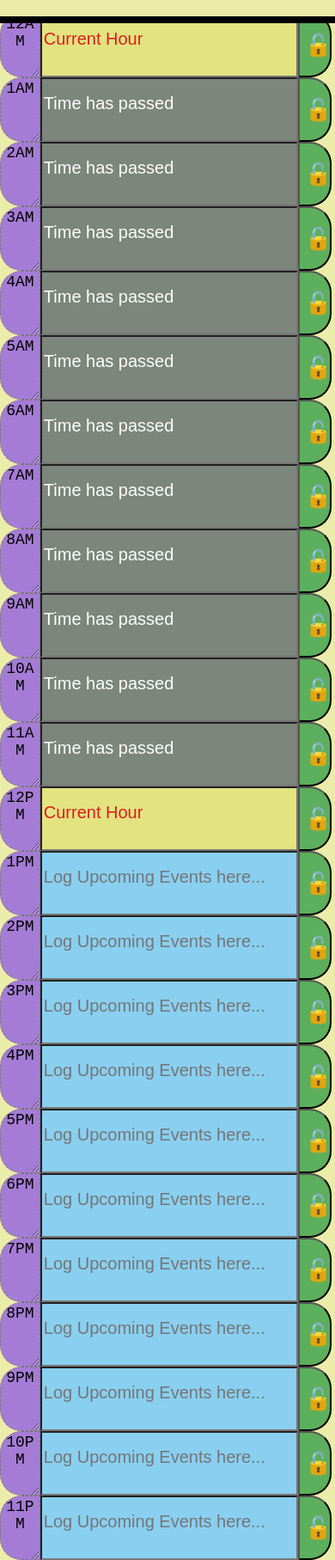
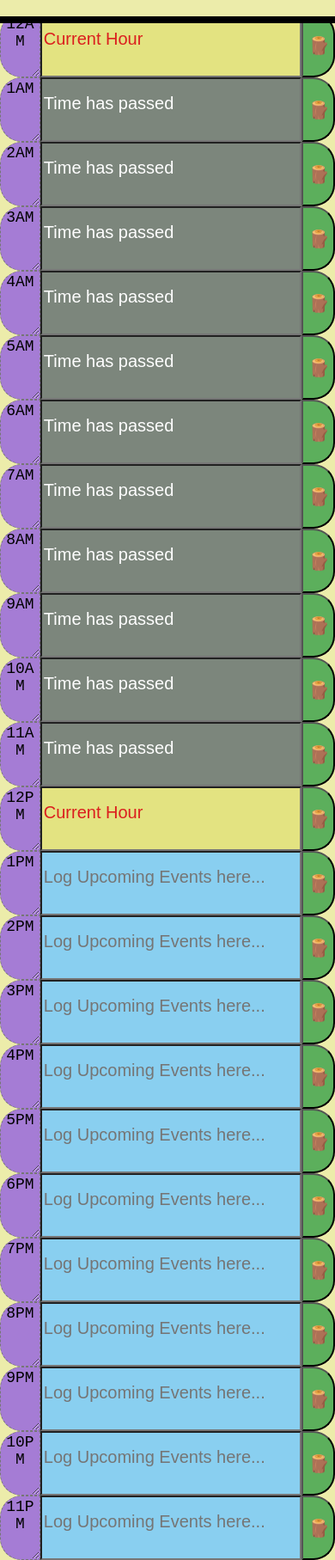
Before and after one commit to junnel308/event_scheduler_notification, a plain HTML site: page index.html in a window 390 px wide. Shown: the part 185-2000 px from the top of the page at 86% size. Drawn offline with Linux system fonts and the light colour scheme.

Commit message:
changed button emoji to log, adjusted margin-top to be more compatible with phones

```diff
--- a/index.html
+++ b/index.html
@@ -22,122 +22,122 @@
                 <div>
                     <textarea id="time" class="time-display" readonly>12AM</textarea>
                     <input class="user-input" readonly id="twelve-am" placeholder="Log Upcoming Events here..."/>
-                    <button>🔓</button>
+                    <button>🪵</button>
                 </div>
                 <div>
                     <textarea id="time" class="time-display" readonly>1AM</textarea>
                     <input class="user-input" readonly id="one-am" placeholder="Log Upcoming Events here..."/>
-                    <button>🔓</button>
+                    <button>🪵</button>
                 </div>
                 <div>
                     <textarea id="time" class="time-display" readonly>2AM</textarea>
                     <input class="user-input" readonly id="two-am"placeholder="Log Upcoming Events here..."/>
-                    <button>🔓</button>
+                    <button>🪵</button>
                 </div>
                 <div>
                     <textarea id="time" class="time-display" readonly>3AM</textarea>
                     <input class="user-input" readonly id="three-am" placeholder="Log Upcoming Events here..."/>
-                    <button>🔓</button>
+                    <button>🪵</button>
                 </div>
                 <div>
                     <textarea id="time" class="time-display" readonly>4AM</textarea>
                     <input class="user-input" readonly id="four-am" placeholder="Log Upcoming Events here..."/>
-                    <button>🔓</button>
+                    <button>🪵</button>
                 </div>
                 <div>
                     <textarea id="time" class="time-display" readonly>5AM</textarea>
                     <input class="user-input" readonly id="five-am" placeholder="Log Upcoming Events here..."/>
-                    <button>🔓</button>
+                    <button>🪵</button>
                 </div>
                 <div>
                     <textarea id="time" class="time-display" readonly>6AM</textarea>
                     <input class="user-input" readonly id="six-am" placeholder="Log Upcoming Events here..."/>
-                    <button>🔓</button>
+                    <button>🪵</button>
                 </div>
                 <div>
                     <textarea id="time" class="time-display" readonly>7AM</textarea>
                     <input class="user-input" readonly id="seven-am" placeholder="Log Upcoming Events here..."/>
-                    <button>🔓</button>
+                    <button>🪵</button>
                 </div>
                 <div>
                     <textarea id="time" class="time-display" readonly>8AM</textarea>
                     <input class="user-input" readonly id="eight-am" placeholder="Log Upcoming Events here..."/>
-                    <button>🔓</button>
+                    <button>🪵</button>
                 </div>
                 <div>
                     <textarea type="input" class="time-display" id="time" readonly>9AM</textarea>
                     <input class="user-input" readonly id="nine-am" placeholder="Log Upcoming Events here..." />
-                    <button>🔓</button>
+                    <button>🪵</button>
                 </div>
                 <div>
                     <textarea id="time" class="time-display" readonly>10AM</textarea>
                     <input class="user-input" readonly id="ten-am" placeholder="Log Upcoming Events here..." />
-                    <button>🔓</button>
+                    <button>🪵</button>
                 </div>
                 <div>
                     <textarea id="time" class="time-display" readonly>11AM</textarea>
                     <input class="user-input" readonly id="eleven-am" placeholder="Log Upcoming Events here..."/>
-                    <button>🔓</button>
+                    <button>🪵</button>
                 </div>
                 <div>
                     <textarea id="time" class="time-display" readonly>12PM</textarea>
                     <input class="user-input" readonly id="twelve-pm"placeholder="Log Upcoming Events here..."/>
-                    <button>🔓</button>
+                    <button>🪵</button>
                 </div>
                 <div>
                     <textarea id="time" class="time-display" readonly>1PM</textarea>
                     <input class="user-input" readonly id="one-pm" placeholder="Log Upcoming Events here..."/>
-                    <button>🔓</button>
+                    <button>🪵</button>
                 </div>
                 <div>
                     <textarea id="time" class="time-display" readonly>2PM</textarea>
                     <input class="user-input" readonly id="two-pm" placeholder="Log Upcoming Events here..."/>
-                    <button>🔓</button>
+                    <button>🪵</button>
                 </div>
                 <div>
                     <textarea id="time" class="time-display" readonly>3PM</textarea>
                     <input class="user-input" readonly id="three-pm" placeholder="Log Upcoming Events here..."/>
-                    <button>🔓</button>
+                    <button>🪵</button>
                 </div>
                 <div>
                     <textarea id="time" class="time-display" readonly>4PM</textarea>
                     <input class="user-input" readonly id="four-pm" placeholder="Log Upcoming Events here..."/>
-                    <button>🔓</button>
+                    <button>🪵</button>
                 </div>
                 <div>
                     <textarea id="time" class="time-display" readonly>5PM</textarea>
                     <input class="user-input" readonly id="five-pm" placeholder="Log Upcoming Events here..."/>
-                    <button>🔓</button>
+                    <button>🪵</button>
                 </div>
                 <div>
                     <textarea id="time" class="time-display" readonly>6PM</textarea>
                     <input class="user-input" readonly id="six-pm" placeholder="Log Upcoming Events here..."/>
-                    <button>🔓</button>
+                    <button>🪵</button>
                 </div>
                 <div>
                     <textarea id="time" class="time-display" readonly>7PM</textarea>
                     <input class="user-input" readonly id="seven-pm" placeholder="Log Upcoming Events here..."/>
-                    <button>🔓</button>
+                    <button>🪵</button>
                 </div>
                 <div>
                     <textarea id="time" class="time-display" readonly>8PM</textarea>
                     <input class="user-input" readonly id="eight-pm"placeholder="Log Upcoming Events here..."/>
-                    <button>🔓</button>
+                    <button>🪵</button>
                 </div>
                 <div>
                     <textarea id="time" class="time-display" readonly>9PM</textarea>
                     <input class="user-input" readonly id="nine-pm" placeholder="Log Upcoming Events here..."/>
-                    <button>🔓</button>
+                    <button>🪵</button>
                 </div>
                 <div>
                     <textarea id="time" class="time-display" readonly>10PM</textarea>
                     <input class="user-input" readonly id="ten-pm" placeholder="Log Upcoming Events here..."/>
-                    <button>🔓</button>
+                    <button>🪵</button>
                 </div>
                 <div>
                     <textarea id="time" class="time-display" readonly>11PM</textarea>
                     <input class="user-input" readonly id="eleven-pm" placeholder="Log Upcoming Events here..."/>
-                    <button>🔓</button>
+                    <button>🪵</button>
                 </div>
             </div>
         </main>
--- a/style.css
+++ b/style.css
@@ -52,7 +52,7 @@ h1 {
 }
 
 .user-input {
-    width: 77%;
+    width: 78%;
     height: 75px;
     padding-bottom: 15px;
     float: left;
@@ -61,23 +61,12 @@ h1 {
     font-size: 20px;
 }
 
-.user-input {
-    width: 77%;
-    height: 75px;
-    padding-bottom: 15px;
-    float: left;
-    background-color:rgb(137, 207, 240);
-    color:rgb(219, 30, 30);
-    font-size: 20px;
-}
-
-
 button {
     width: 10%;
     height: 75px;
     border-bottom-right-radius: 25px;
     border-top-right-radius: 25px;
     background-color: rgb(92, 175, 92);
-    font-size: 25px;
+    font-size: 20px;
 
 }
```
